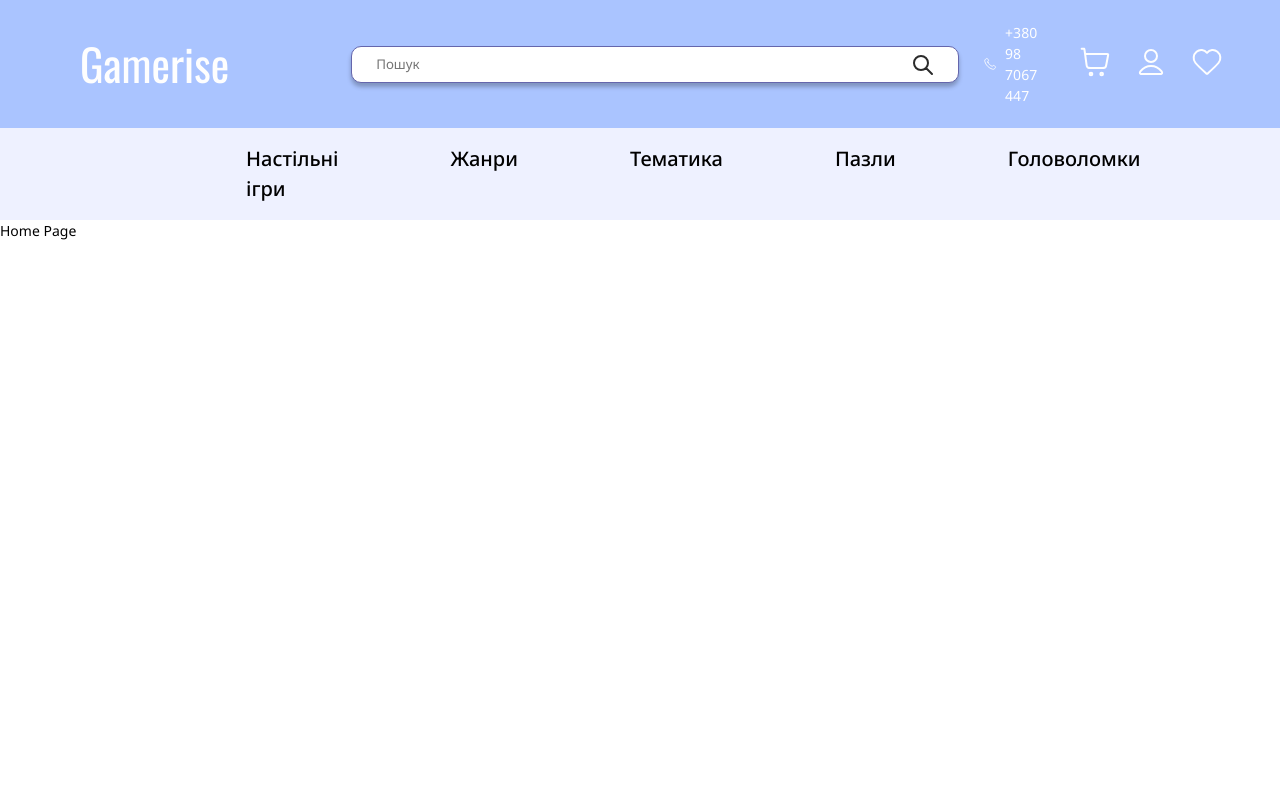
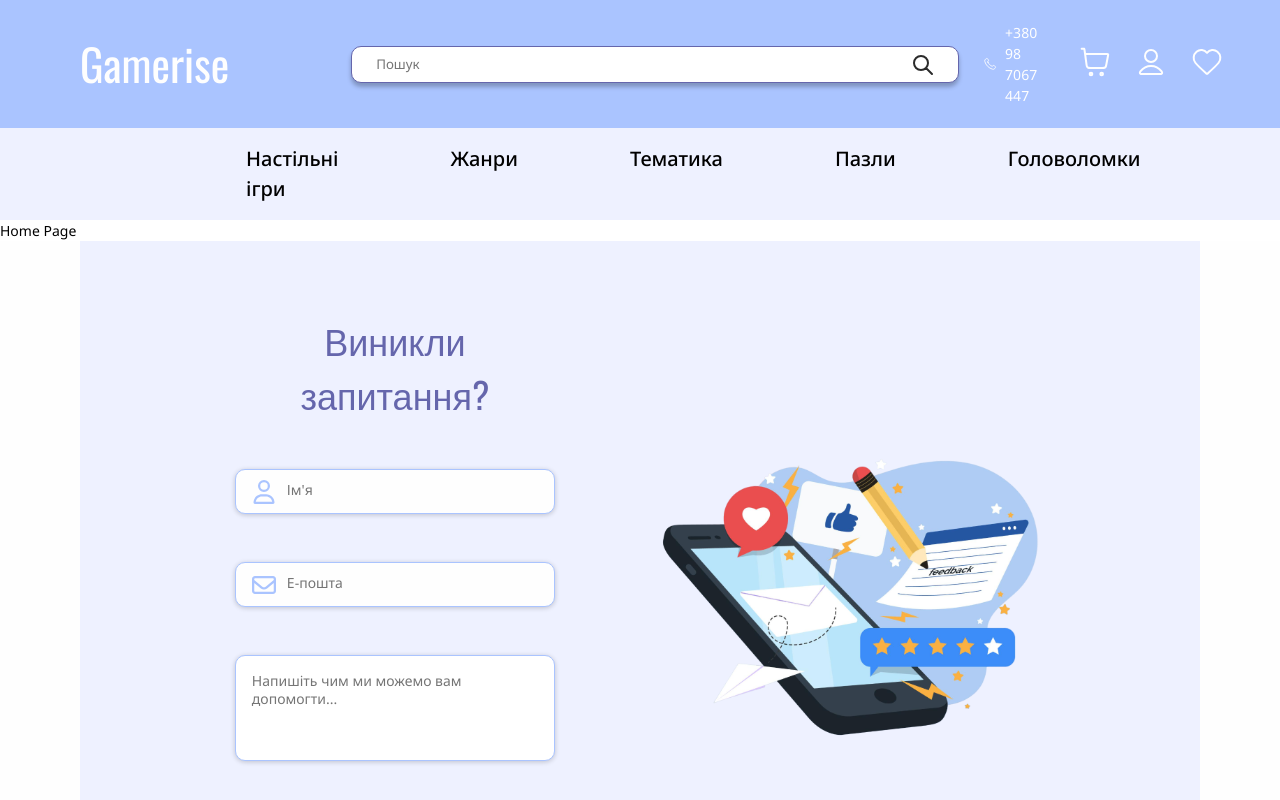
Before and after one commit to GamerizeUa/Gamerize, a React (Vite) app in the folder my-app/: page / in a window 1280 px wide. Shown: the top 800 px of the page. Built offline with nearby package versions, Linux system fonts and the light colour scheme.

Commit message:
SCRUM-15: css refactoring, added adaptability for component

```diff
--- a/my-app/src/components/landing-page/Button/Button.module.css
+++ b/my-app/src/components/landing-page/Button/Button.module.css
@@ -1,13 +1,14 @@
 .landingPage_button{
+    display: flex;
     width: 305px;
     height: 53px;
-    padding: 20px 64px;
     justify-content: center;
     align-items: center;
     border-radius: 10px;
     background: #AAC4FF;
     border: #AAC4FF;
     text-align: center;
+    color: #2B2B2B;
     font-size: 16px;
     font-weight: 700;
     line-height: 16%;
--- a/my-app/src/components/landing-page/QuestioningForm/QuestioningForm.jsx
+++ b/my-app/src/components/landing-page/QuestioningForm/QuestioningForm.jsx
@@ -40,7 +40,8 @@ export const QuestioningForm = () => {
 
     return (
         <section className={styles.feedback}>
-            <div className={styles.feedback_container + " container"}>
+            <div className={styles.feedback_outerContainer + " container"}>
+                <div className={styles.feedback_container }>
                     <div className={styles.feedback_formBlock}>
                         <p className={styles.feedback_title}>Виникли запитання?</p>
                         <form className={styles.feedback_form} ref={formRef}  onSubmit={handleSubmit(onSubmit)}>
@@ -75,8 +76,9 @@ export const QuestioningForm = () => {
                             <Button buttonText="Надіслати запитання"/>
                         </form>
                     </div>
-                <div>
-                    <img src={feedbackImage} alt="Feedback"/>
+                    <div className={styles.feedback_imageContainer}>
+                        <img src={feedbackImage} className={styles.feedback_image} alt="Feedback"/>
+                    </div>
                 </div>
             </div>
         </section>
--- a/my-app/src/components/landing-page/QuestioningForm/QuestioningForm.module.css
+++ b/my-app/src/components/landing-page/QuestioningForm/QuestioningForm.module.css
@@ -1,21 +1,29 @@
 .feedback{
     background-color: #FEFEFE;
+}
+
+.feedback_outerContainer{
+    padding: 0 80px;
 }
 
 .feedback_container{
     background-color: #EEF1FF;
     width: 100%;
-    gap: 74px;
+    gap: 5.78%;
     display: flex;
     flex-direction: row;
     justify-content: center;
-    padding: 72px 0;
+    padding: 72px 15px;
 }
 
 .feedback_formBlock{
     display: inline-flex;
     flex-direction: column;
     align-items: center;
+    justify-content: center;
+    width: 33.25%;
+    min-width: 370px;
+    max-width: 400px;
     gap: 48px;
     padding: 0 25px;
 }
@@ -33,13 +41,16 @@
     display: inline-flex;
     flex-direction: column;
     align-items: center;
+    width: 100%;
     gap: 48px;
 }
 
 .input_container {
     position: relative;
     padding: 9px 51px 12px 51px ;
-    width: 350px;
+    width: 100%;
+    min-width: 320px;
+    max-width: 350px;
     height: 45px;
     border-radius: 10px;
     box-sizing: border-box;
@@ -85,10 +96,13 @@
     display: flex;
     flex-direction: column;
     position: relative;
+    width: 100%;
+    min-width: 320px;
+    max-width: 350px;
 }
 
 .input_textarea{
-    width: 350px;
+    width: 100%;
     height: 106px;
     padding: 16px;
     align-items: flex-start;
@@ -123,3 +137,15 @@
 .focusedInput{
     border: 2px solid #84A9FC;
 }
+
+.feedback_imageContainer{
+    display: flex;
+    align-items: center;
+    justify-content: center;
+    width: 39.2%;
+}
+
+.feedback_image{
+    width: 34.93vw;
+    max-width: 503px;
+}
--- a/my-app/src/pages/HomePage.jsx
+++ b/my-app/src/pages/HomePage.jsx
@@ -1,5 +1,12 @@
+import {QuestioningForm} from "@/components/landing-page/QuestioningForm/QuestioningForm.jsx";
+
 const HomePage = () => {
-  return <div>Home Page</div>;
+  return(
+      <div>
+        <div>Home Page</div>
+        <QuestioningForm />
+      </div>
+  )
 };
 
 export default HomePage;
```
Lines whose indentation alone changed are shown as unchanged.
